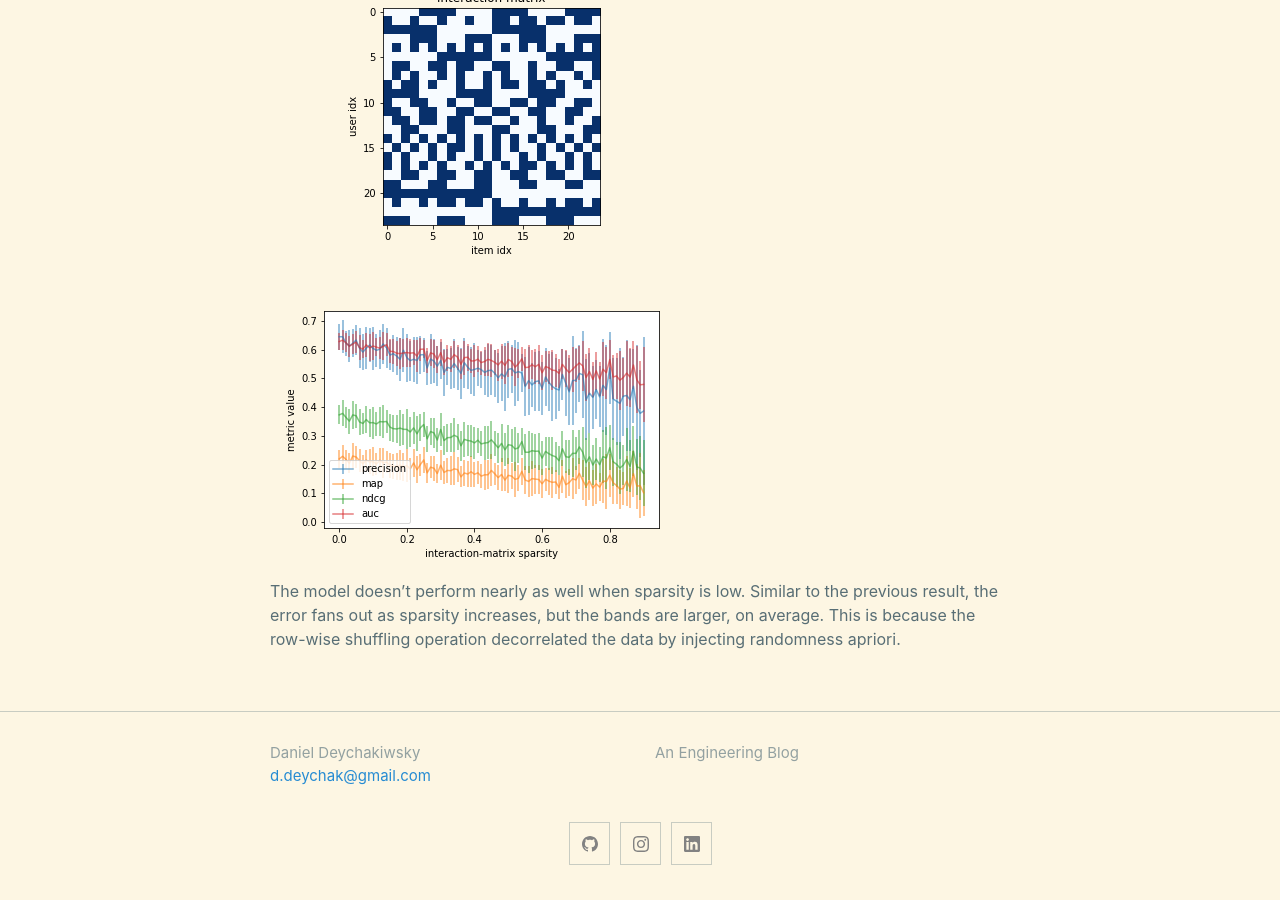
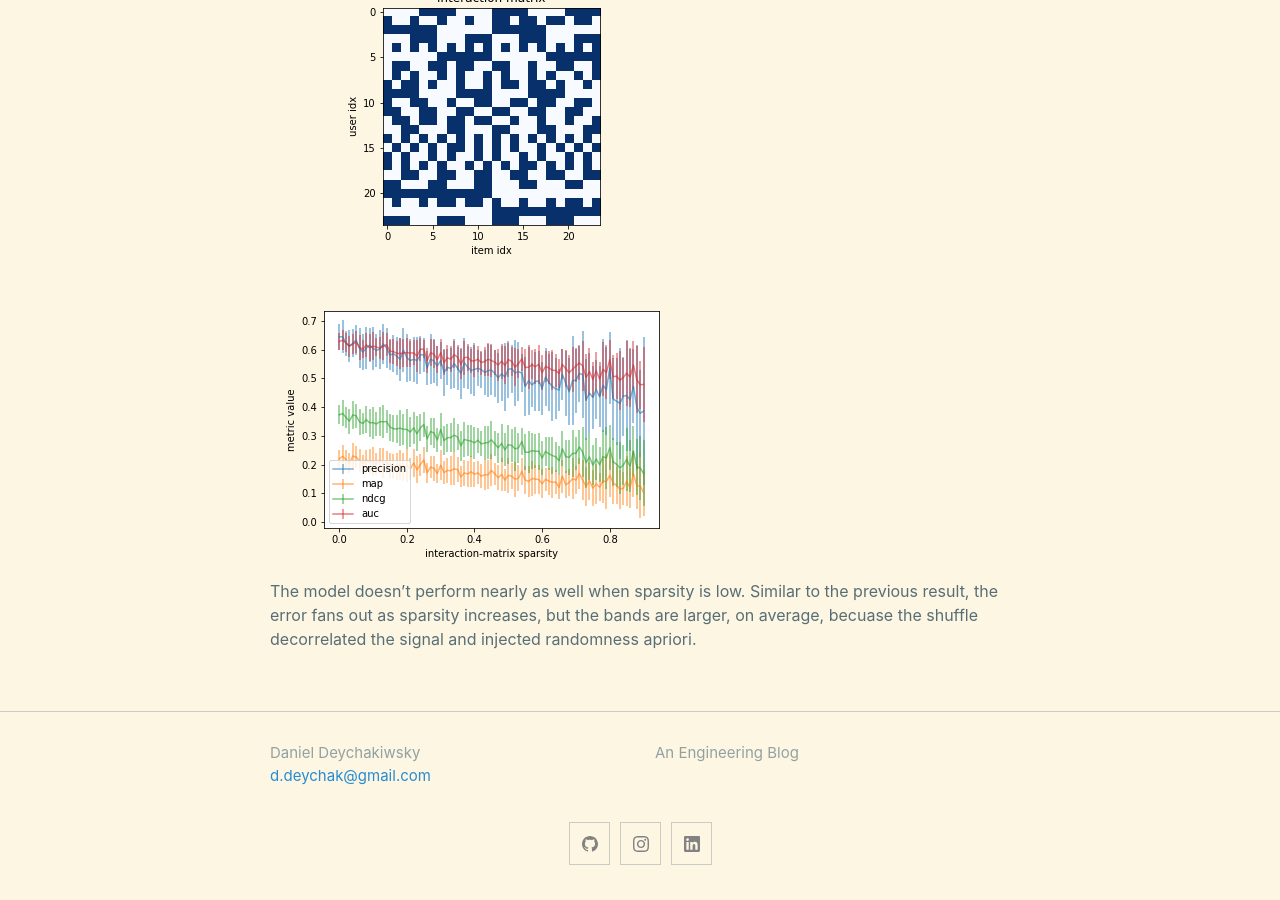
Before and after one commit to daniel-deychakiwsky/daniel-deychakiwsky.github.io, a Jekyll site: the page built from _posts/2022-01-02-matrix-factorization-sparsity.md, in a window 1280 px wide and 900 px high, scrolled down 6186 px. Built offline with Jekyll 4.4.1, drawn with Linux system fonts in a browser that asks for light colours; formulas are drawn with MathJax 3.

Commit message:
[blog-post] MF WIP

```diff
--- a/_posts/2022-01-02-matrix-factorization-sparsity.md
+++ b/_posts/2022-01-02-matrix-factorization-sparsity.md
@@ -252,8 +252,8 @@
 
 The model doesn't perform nearly as well when sparsity is low.
 Similar to the previous result, the error fans out as sparsity increases,
-but the bands are larger, on average. This is because the row-wise shuffling
-operation decorrelated the data by injecting randomness apriori.
+but the bands are larger, on average, becuase the shuffle
+decorrelated the signal and injected randomness apriori.
 
 
 [course]: https://developers.google.com/machine-learning/recommendation/collaborative/basics
```
